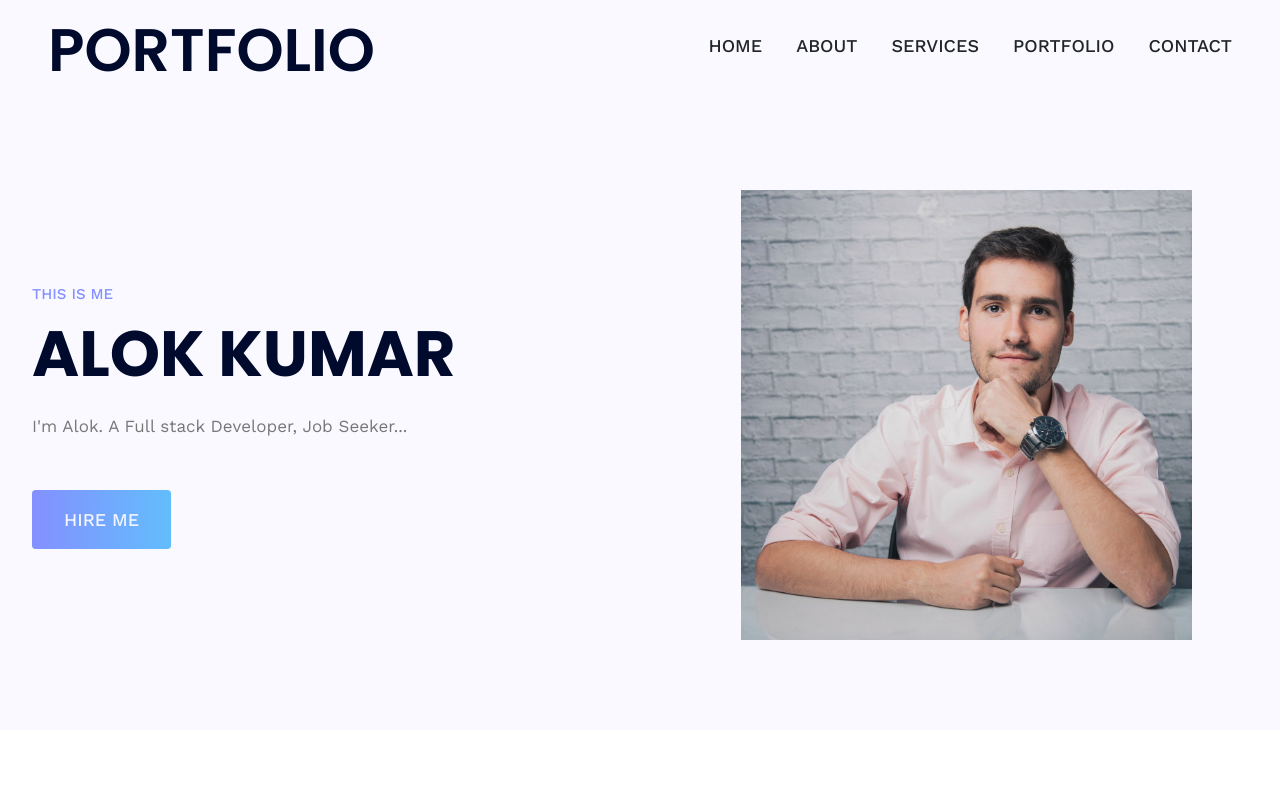
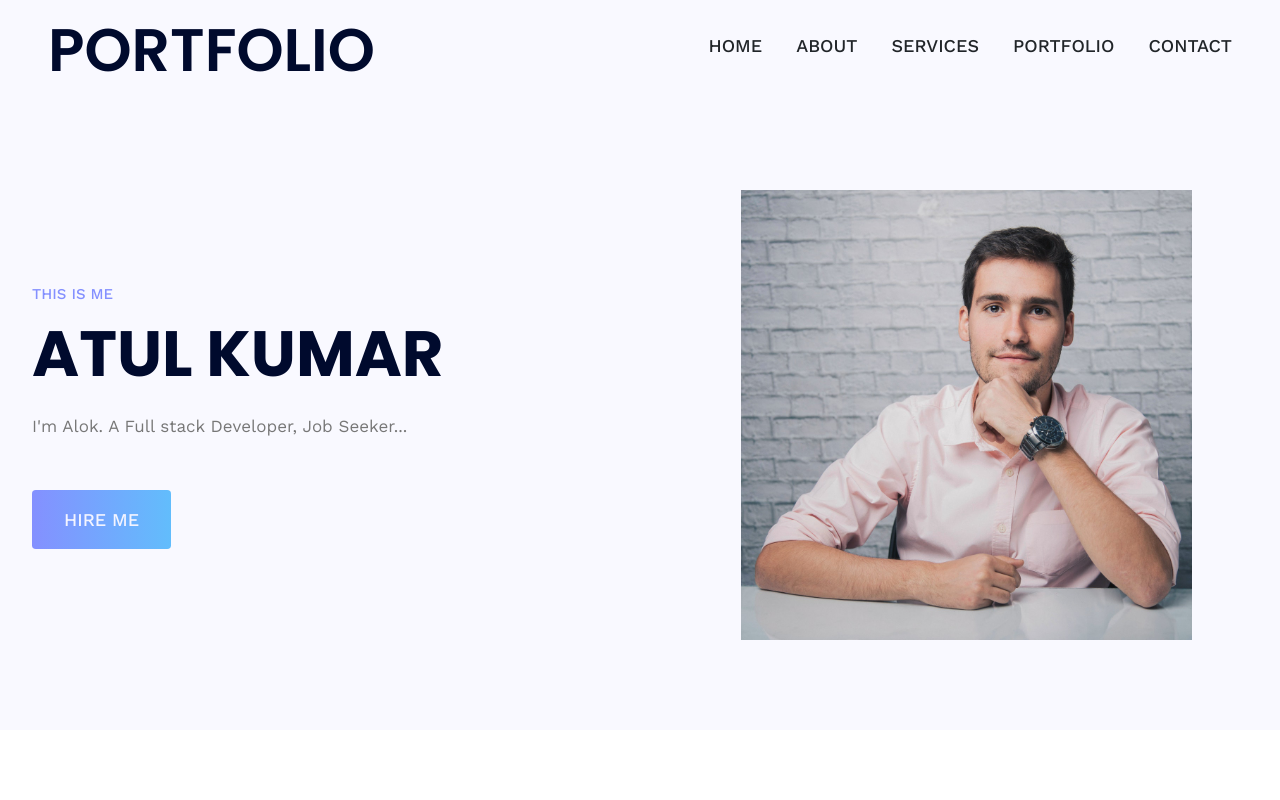
Before and after one commit to Alok18334/FinalProject, a plain HTML site: page index.html in a window 1280 px wide. Shown: the top 800 px of the page. Drawn offline with nearby package versions, Linux system fonts and the light colour scheme.

Commit message:
Update index.html

```diff
--- a/index.html
+++ b/index.html
@@ -50,7 +50,7 @@
         <div class="container grid grid-two-column">
           <div class="section-hero-data">
             <p class="hero-top-data">this is me</p>
-            <h1 class="hero-heading">Alok Kumar</h1>
+            <h1 class="hero-heading">Atul Kumar</h1>
             <p class="hero-para">
               I'm Alok. A Full stack Developer, Job Seeker...
             </p>
```
